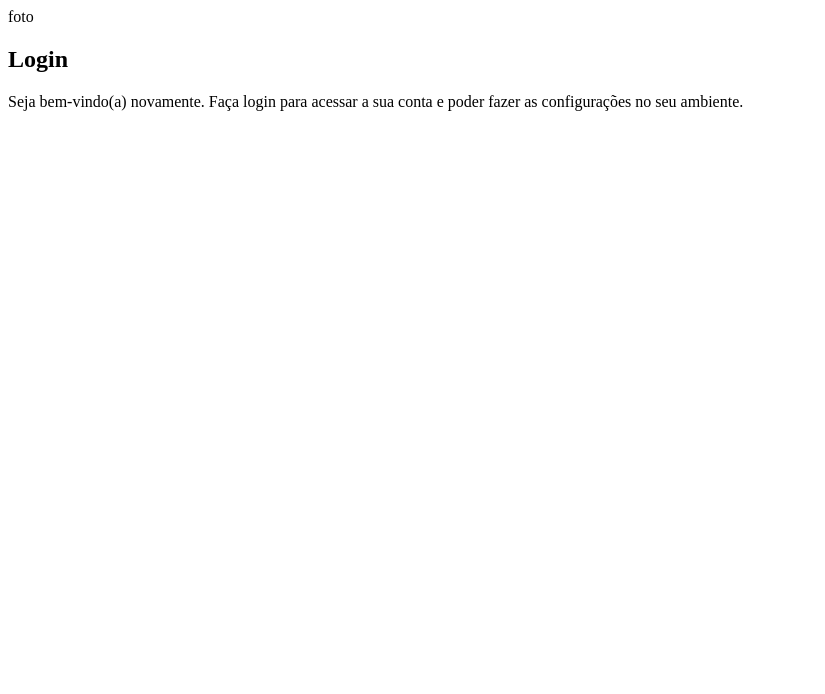
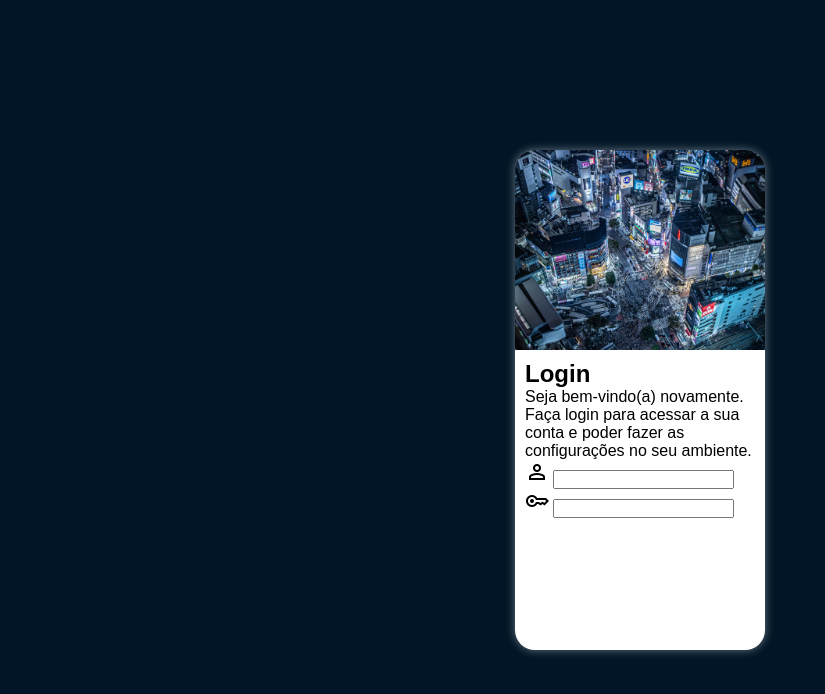
Before and after one commit to alessandro830/projeto-login, a plain HTML site: page index.html in a window 1280 px wide. Shown: the whole page, without its empty margins (0-825 px from the left). Drawn offline with nearby package versions, Linux system fonts and the light colour scheme.

Commit message:
início da estilização

```diff
--- a/css/style.css
+++ b/css/style.css
@@ -3,9 +3,53 @@
 /* Paleta de cores */
 
 :root {
-    --cor001: #0455BF;
-    --cor002: #4ABFD9;
-    --cor003: #2D4459;
-    --cor004: #5D84A6;
-    --cor005: #C2E0F2;
+    --cor001: #00070D;
+    --cor002: #011526;
+    --cor003: #011C40;
+    --cor004: #435C73;
 }
+
+* {
+    font-family: Arial, Helvetica, sans-serif;
+    margin: 0;
+    padding: 0;
+    box-sizing: border-box;
+}
+
+body, html {
+    background-color: var(--cor002);
+    height: 100vh;
+    width: 100vw;
+}
+
+main {
+    position: relative;
+    height: 100vh;
+    width: 100vw;
+}
+
+section#login {
+    position: absolute;
+    top: 50%;
+    left: 50%;
+    transform: translate(-50%, -50%);
+    overflow: hidden;
+    background-color: #fff;
+    width: 250px;
+    height: 500px;
+    border-radius: 20px;
+    box-shadow: 0px 0px 10px #ffffff6b;
+}
+
+section#login > div#imagem {
+    display: block;
+    background: var(--cor002) url(../images/tokyo_night.jpg) no-repeat;
+    background-size: cover;
+    background-position: center;
+    height: 200px;
+}
+
+section#login > div#form {
+    display: block;
+    padding: 10px;
+}
--- a/index.html
+++ b/index.html
@@ -3,6 +3,7 @@
 <head>
     <meta charset="UTF-8">
     <meta name="viewport" content="width=device-width, initial-scale=1.0">
+    <link rel="stylesheet" href="https://fonts.googleapis.com/css2?family=Material+Symbols+Outlined:opsz,wght,FILL,GRAD@20..48,100..700,0..1,-50..200"/>
     <link rel="stylesheet" href="css/style.css">
     <title>Login</title>
 </head>
@@ -10,13 +11,20 @@
     <main>
         <section id="login">
             <div id="imagem">
-                foto
+                <!-- Aqui vai a imagem nas CSS -->
             </div>
             <div id="form">
                 <h1>Login</h1>
                 <p>Seja bem-vindo(a) novamente. Faça login para acessar a sua conta e poder fazer as configurações no seu ambiente.</p>
                 <form action="login.php" method="post">
-
+                        <div class="campo">
+                            <span class="material-symbols-outlined">person</span>
+                            <input type="email" name="email" id="email">
+                        </div>
+                        <div class="campo">
+                            <span class="material-symbols-outlined">key</span>
+                            <input type="password" name="senha" id="senha">
+                        </div>
                 </form>
             </div>
         </section>
```
